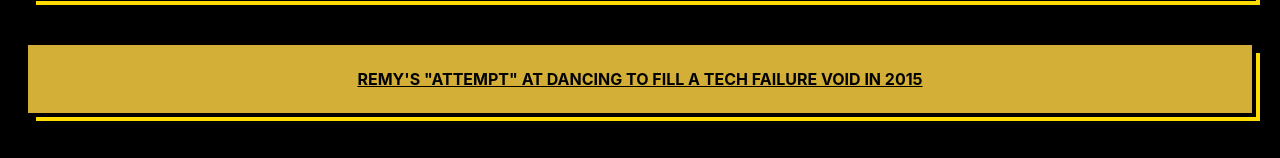
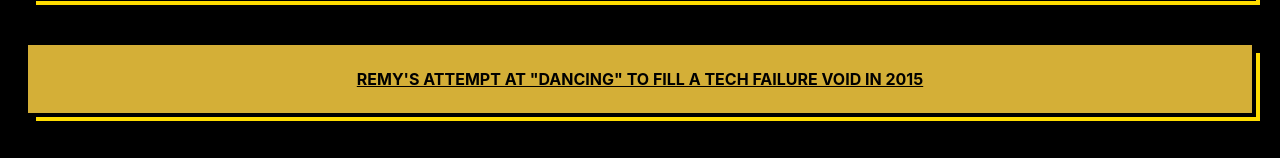
Before and after one commit to leftlogic/ffconf2023, a website: page links.html in a window 1280 px wide. Shown: the part 708-866 px from the top of the page. Drawn offline with Linux system fonts and the light colour scheme.

Commit message:
Update links.html

```diff
--- a/links.html
+++ b/links.html
@@ -61,7 +61,7 @@
       <li><a href="https://ffconf.org/game">2022 game boy game</a></li>
       <li><a href="mailto:julie@leftlogic.com?subhect=Event enquiry">hire Julie for your event</a></li>
       <li><a href="https://ffconf.org/playlist">the ffconf playlist</a></li>
-      <li><a href="https://twitter.com/lrnrd/status/662659843455586304">Remy's "attempt" at dancing to fill a tech
+      <li><a href="https://twitter.com/lrnrd/status/662659843455586304">Remy's attempt at "dancing" to fill a tech
           failure void in 2015</a></li>
     </ul>
   </body>
```
